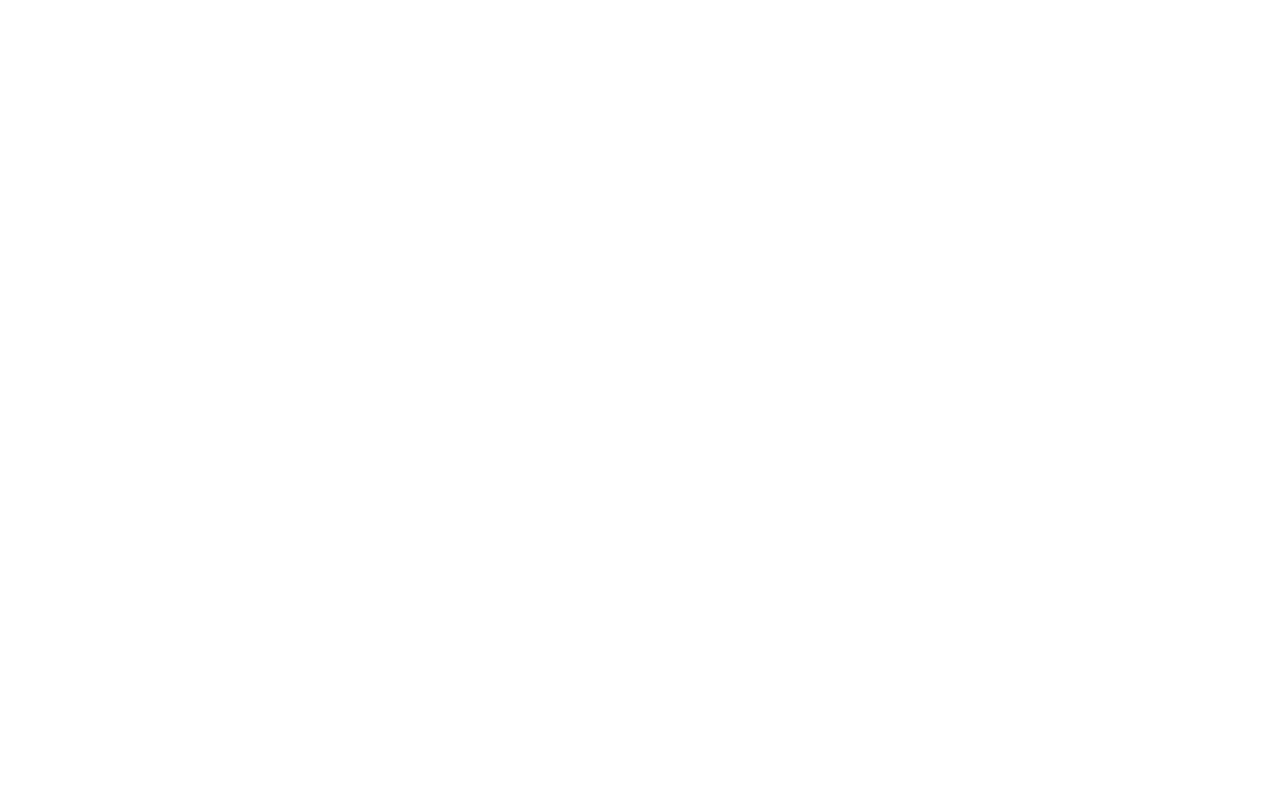
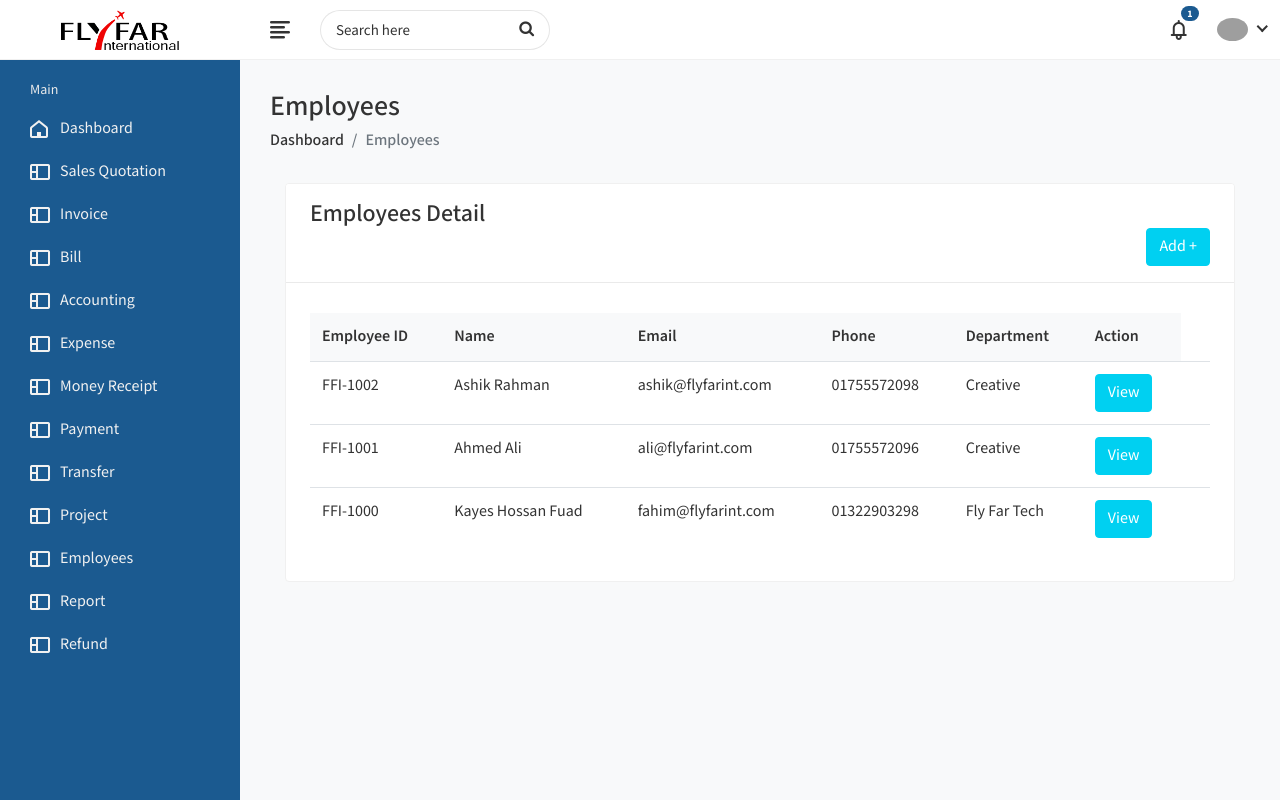
Before and after one commit to KayesFahim/ERP-Software, a PHP site: page /CashEquivalent.php in a window 1280 px wide. Before the commit the page is empty. Run offline with PHP 8.4, Linux system fonts and the light colour scheme; grey boxes are pictures that could not be loaded.

Commit message:
Edit some error

```diff
--- a/CashEquivalent.php
+++ b/CashEquivalent.php
@@ -0,0 +1,281 @@
+
+
+
+
+<!DOCTYPE html>
+<html lang="en">
+<head>
+	<meta charset="utf-8">
+	<meta name="viewport" content="width=device-width, initial-scale=1.0, user-scalable=0">
+	<title>Employees</title>
+	<!-- Favicon -->
+	<link rel="shortcut icon" type="image/x-icon" href="assets/img/favicon.png">
+	<!-- Bootstrap CSS -->
+	<link rel="stylesheet" href="assets/css/bootstrap.min.css">
+	<!-- Fontawesome CSS -->
+	<link rel="stylesheet" href="assets/css/font-awesome.min.css">
+	<!-- Feathericon CSS -->
+	<link rel="stylesheet" href="assets/css/feathericon.min.css">
+	<!-- Datatables CSS -->
+	<link rel="stylesheet" href="assets/plugins/datatables/datatables.min.css">
+	<!-- Main CSS -->
+	<link rel="stylesheet" href="assets/css/style.css">
+
+</head>
+<body>
+
+	<!-- Main Wrapper -->
+	<div class="main-wrapper">
+
+		<!-- Header -->
+		<div class="header">
+
+			<!-- Logo -->
+			<div class="header-left">
+				<a href="index.php" class="logo">
+					<img src="logo.png" alt="Logo">
+				</a>
+				<a href="index.php" class="logo logo-small">
+					<!-- <img src="assets/img/logo-small.png" alt="Logo" width="30" height="30"> -->
+					<h4>YOUR LOGO</h4>
+				</a>
+			</div>
+			<!-- /Logo -->
+
+			<a href="javascript:void(0);" id="toggle_btn">
+				<i class="fe fe-text-align-left"></i>
+			</a>
+
+			<div class="top-nav-search">
+				<form>
+					<input type="text" class="form-control" placeholder="Search here">
+					<button class="btn" type="submit"><i class="fa fa-search"></i></button>
+				</form>
+			</div>
+
+			<!-- Mobile Menu Toggle -->
+			<a class="mobile_btn" id="mobile_btn">
+				<i class="fa fa-bars"></i>
+			</a>
+			<!-- /Mobile Menu Toggle -->
+
+			<!-- Header Right Menu -->
+			<ul class="nav user-menu">
+
+				<!-- Notifications -->
+				<li class="nav-item dropdown noti-dropdown">
+					<a href="#" class="dropdown-toggle nav-link" data-toggle="dropdown">
+						<i class="fe fe-bell"></i> <span class="badge badge-pill">1</span>
+					</a>
+					<div class="dropdown-menu notifications">
+						<div class="topnav-dropdown-header">
+							<span class="notification-title">Notifications</span>
+							<a href="javascript:void(0)" class="clear-noti"> Clear All </a>
+						</div>
+						<div class="noti-content">
+							<ul class="notification-list">
+								<li class="notification-message">
+									<a href="#">
+										<div class="media">
+											<span class="avatar avatar-sm">
+												<img class="avatar-img rounded-circle" alt="User Image" src="assets/img/profile.jpg">
+											</span>
+											<div class="media-body">
+												<p class="noti-details"><span class="noti-title">Ashik </span> Schedule <span class="noti-title">Her appointment</span></p>
+												<p class="noti-time"><span class="notification-time">4 mins ago</span></p>
+											</div>
+										</div>
+									</a>
+								</li>
+
+							</ul>
+						</div>
+						<div class="topnav-dropdown-footer">
+							<a href="#"> View all Notifications</a>
+						</div>
+					</div>
+				</li>
+				<!-- /Notifications -->
+
+				<!-- User Menu -->
+				<li class="nav-item dropdown has-arrow">
+					<a href="#" class="dropdown-toggle nav-link" data-toggle="dropdown">
+						<span class="user-img"><img class="rounded-circle" src="assets/img/profile.jpg" width="31" alt="Ryan Taylor"></span>
+					</a>
+					<div class="dropdown-menu">
+						<div class="user-header">
+							<div class="avatar avatar-sm">
+								<img src="assets/img/profile.jpg" alt="User Image" class="avatar-img rounded-circle">
+							</div>
+							<div class="user-text">
+								<!-- #Username -->
+								<h6>Admin</h6>
+								<p class="text-muted mb-0">Administrator</p>
+							</div>
+						</div>
+						<a class="dropdown-item" href="">My Profile</a>
+						<a class="dropdown-item" href="">Settings</a>
+						<a class="dropdown-item" href="login.php">Logout</a>
+					</div>
+				</li>
+				<!-- /User Menu -->
+			</ul>
+			<!-- /Header Right Menu -->
+
+		</div>
+		<!-- /Header -->
+
+		<!-- Sidebar -->
+		<div class="sidebar" id="sidebar">
+            <div class="sidebar-inner slimscroll">
+                <div id="sidebar-menu" class="sidebar-menu">
+                    <ul>
+                        <li class="menu-title">
+                            <span>Main</span>
+                        </li>
+                        <li>
+                            <a href="dashboard.php"><i class="fe fe-home"></i> <span>Dashboard</span></a>
+                        </li>
+                        <li>
+                            <a href="salesQuotation.php"><i class="fe fe-layout"></i> <span>Sales Quotation</span></a>
+                        </li>
+                        <li>
+                            <a href="invoice.php"><i class="fe fe-layout"></i> <span>Invoice</span></a>
+                        </li>
+                        <li>
+                            <a href="Bill.php"><i class="fe fe-layout"></i> <span>Bill</span></a>
+                        </li>
+                        <li>
+							<a data-toggle="dropdown"><i class="fe fe-layout"></i> <span>Accounting</span></a>
+								<ul>
+									<li><a href="CashEquivalent.php"><i class="fe fe-layout"></i> <span>Cash And Cash</span></a></li>
+									<li><a href="access.php"><i class="fe fe-layout"></i> <span>Acces control</span></a> </li>
+									<li><a href="#"><i class="fe fe-layout"></i> Portal</a></li>
+								</ul>
+						</li>
+                        <li>
+                            <a href="expense.php"><i class="fe fe-layout"></i> <span>Expense</span></a>
+                        </li>
+                        <li>
+                            <a href="moneyReceipt.php"><i class="fe fe-layout"></i> <span>Money Receipt</span></a>
+                        </li>
+
+                        <li>
+                            <a href="payment.php"><i class="fe fe-layout"></i> <span>Payment</span></a>
+                        </li>
+                        <li>
+                            <a href="transfer.php"><i class="fe fe-layout"></i> <span>Transfer</span></a>
+                        </li>
+                        <li>
+                            <a href="project.php"><i class="fe fe-layout"></i> <span>Project</span></a>
+                        </li>
+                        <li>
+                            <a href="employees.php"><i class="fe fe-layout"></i> <span>Employees</span></a>
+                        </li>
+                        <li>
+                            <a href="Report.php"><i class="fe fe-layout"></i> <span>Report</span></a>
+                        </li>
+
+                        <li>
+                            <a href="refund.php"><i class="fe fe-layout"></i> <span>Refund</span></a>
+                        </li>
+
+                    </ul>
+                </div>
+            </div>
+        </div>
+
+
+
+		<!-- Page Wrapper -->
+		<div class="page-wrapper">
+			<div class="content container-fluid">
+
+				<!-- Page Header -->
+				<div class="page-header">
+					<div class="row">
+						<div class="col-sm-12">
+							<h3 class="page-title">Employees</h3>
+							<ul class="breadcrumb">
+								<li class="breadcrumb-item"><a href="Employees.php">Dashboard</a></li>
+								<li class="breadcrumb-item active">Employees</li>
+							</ul>
+						</div>
+					</div>
+				</div>
+				<!-- /Page Header -->
+				<!-- Contant -->
+
+					<div class="col-md-12">
+
+					</div>
+					<div class="col-md-12">
+							<div class="card">
+								<div class="card-header">
+									<h4 class="card-title">Employees Detail</h4>
+									<div class="text-right">
+										<a href="AddEmployee.php" class="btn btn-primary"> Add +</a>
+									</div>
+								</div>
+
+								<div class="card-body">
+									<div class="table-responsive">
+										<table class="datatable table table-stripped">
+											<thead>
+												<tr>
+													<th>Employee ID</th>
+													<th>Name</th>
+													<th>Email</th>
+													<th>Phone</th>
+													<th>Department</th>
+													<th>Action</th>
+												</tr>
+											</thead>
+											<tbody>
+
+												<tr><td>FFI-1002</td>
+																<td>Ashik Rahman</td>
+														 		<td>ashik@flyfarint.com</td>
+																<td>01755572098</td>
+														 		<td>Creative</td>
+																<td><a href='UpdateEmployee.php?empId=O7EEkhkcRvg=' class='btn btn-primary'> View </a><td>
+																 </tr><tr><td>FFI-1001</td>
+																<td>Ahmed Ali</td>
+														 		<td>ali@flyfarint.com</td>
+																<td>01755572096</td>
+														 		<td>Creative</td>
+																<td><a href='UpdateEmployee.php?empId=O7EEkhkcRvs=' class='btn btn-primary'> View </a><td>
+																 </tr><tr><td>FFI-1000</td>
+																<td>Kayes Hossan Fuad</td>
+														 		<td>fahim@flyfarint.com</td>
+																<td>01322903298</td>
+														 		<td>Fly Far Tech</td>
+																<td><a href='UpdateEmployee.php?empId=O7EEkhkcRvo=' class='btn btn-primary'> View </a><td>
+																 </tr>
+
+											</tbody>
+										</table>
+									</div>
+								</div>
+							</div>
+						</div>
+					<div class="col-md-3">
+					</div>
+				</div>
+				<!-- /Page Wrapper -->
+			</div>
+			<!-- /Main Wrapper -->
+			<!-- jQuery -->
+			<script src="assets/js/jquery-3.2.1.min.js"></script>
+			<!-- Bootstrap Core JS -->
+			<script src="assets/js/popper.min.js"></script>
+			<script src="assets/js/bootstrap.min.js"></script>
+			<!-- Slimscroll JS -->
+			<script src="assets/plugins/slimscroll/jquery.slimscroll.min.js"></script>
+			<!-- Datatables JS -->
+			<script src="assets/plugins/datatables/jquery.dataTables.min.js"></script>
+			<script src="assets/plugins/datatables/datatables.min.js"></script>
+			<!-- Custom JS -->
+			<script  src="assets/js/script.js"></script>
+		</body>
+		</html>
```
Also changed, not shown: AddEmployee.php (+11 -9 lines), Payment.php (+8 -0 lines), UpdateEmployee.php (+13 -13 lines), access.php (+9 -9 lines), accounting.php (+8 -9 lines), bill.php (+9 -9 lines), blank-page.php (deleted, +0 -194 lines), dashboard.php (+8 -10 lines), employees.php (+10 -11 lines), expense.php (+8 -0 lines), invoice.php (+8 -1 lines), moneyReceipt.php (+8 -0 lines), project.php (+8 -0 lines), refund.php (+8 -0 lines), 4 more files.
